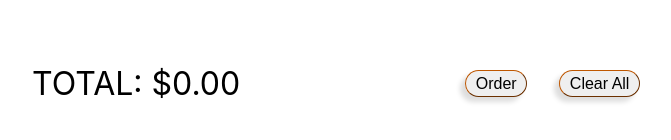
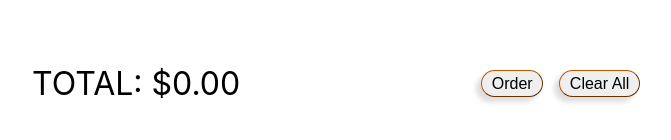
Before and after one commit to sizeru/cs378-p3, a React (Create React App) app: page / in a window 1280 px wide. Shown: the part 1825-1965 px from the top of the page, without its empty margins (296-967 px from the left). Built offline with nearby package versions, Linux system fonts and the light colour scheme.

Commit message:
Improve layout on smaller devices

```diff
--- a/src/App.css
+++ b/src/App.css
@@ -102,7 +102,9 @@ h2 {
 	font-size: 1rem;
 	margin: 1rem;
 	height: 1.5rem;
+	min-height: 1.5rem;
 	width: 1.5rem;
+	min-width: 1.5rem;
 	border: 0.1rem outset var(--burnt-orange);
 	box-shadow: -5px 5px 5px 0 #00000022;
 }
@@ -151,5 +153,6 @@ h2 {
 
 .menu-footer-buttons button {
 	font-size: 1rem;
+	margin-left: 0;
 	padding: 0.2rem 0.6rem;
 }
```
